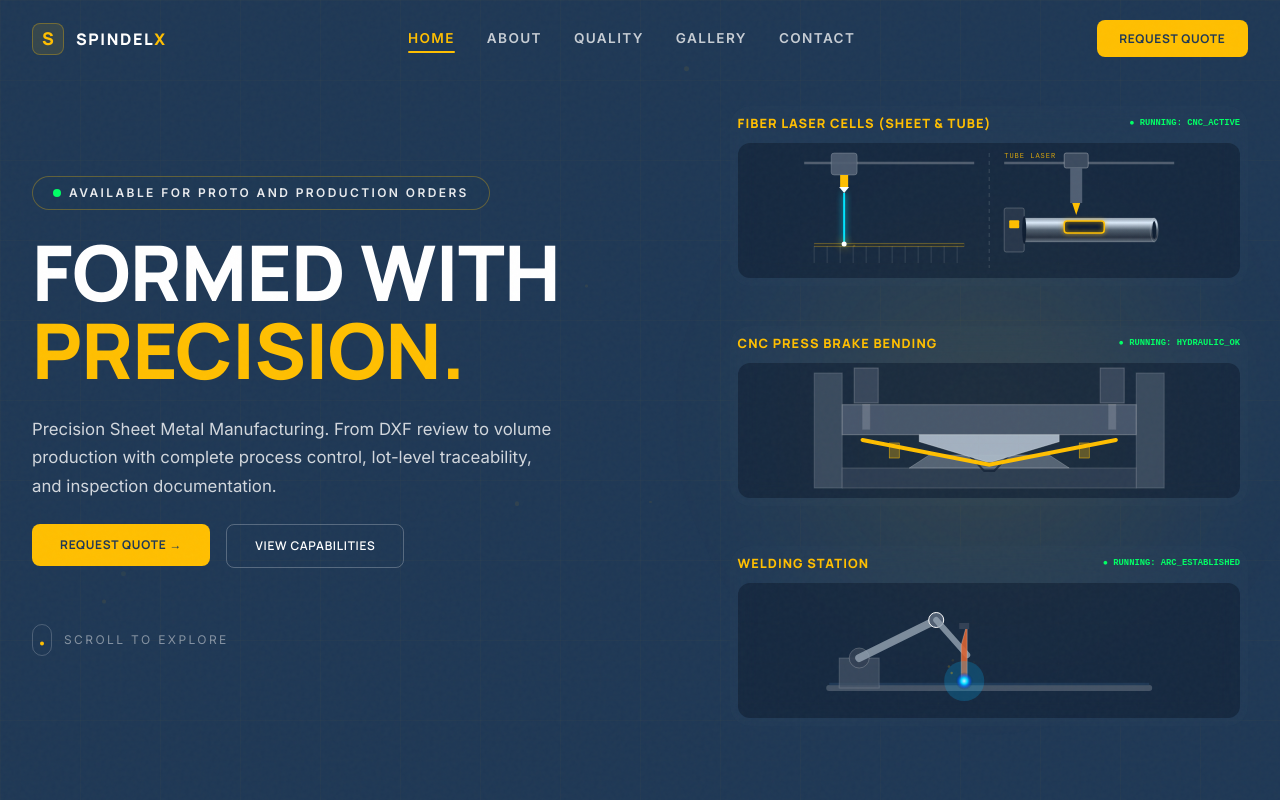
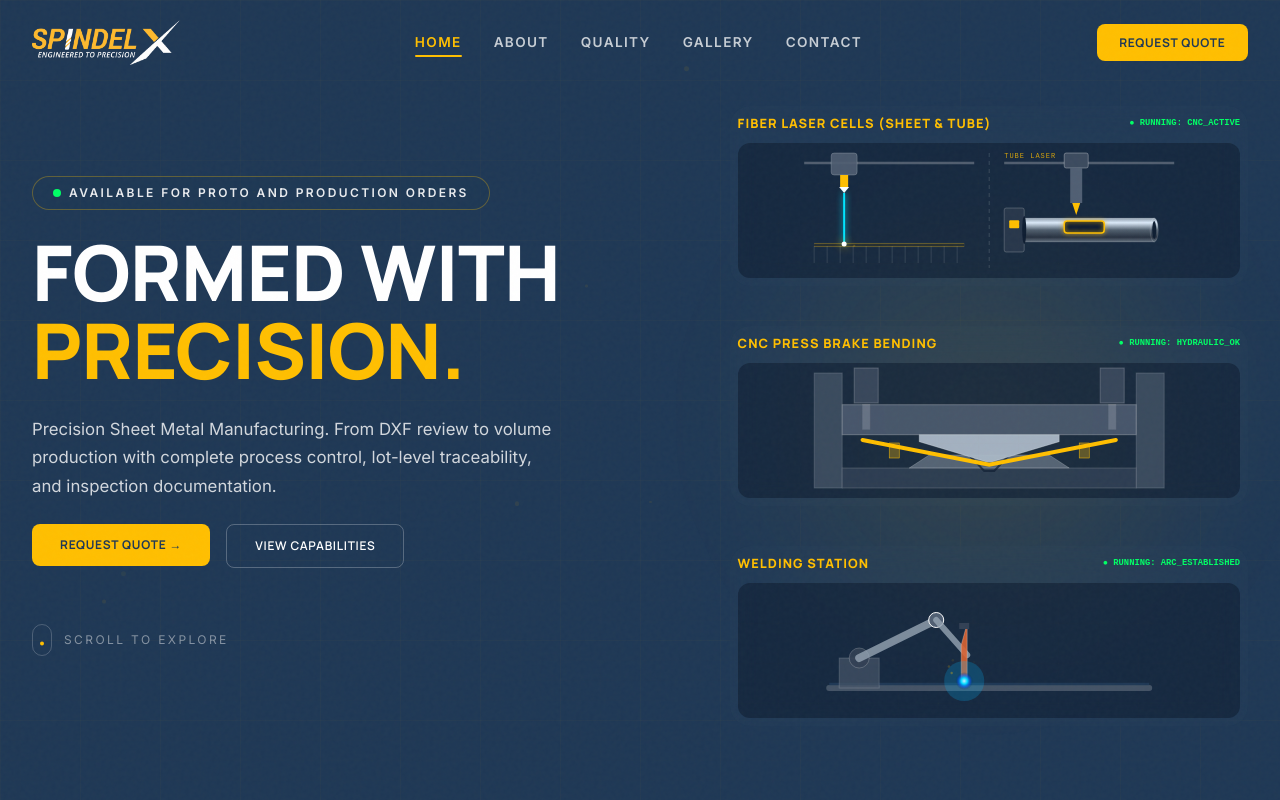
Before and after one commit to chetu1988/SpindelX_Website, a Next.js app: page / in a window 1280 px wide. Shown: the top 800 px of the page. Built offline with nearby package versions, Linux system fonts and the light colour scheme.

Commit message:
Replace CSS logo with new image logo

```diff
--- a/src/components/layout/Footer.tsx
+++ b/src/components/layout/Footer.tsx
@@ -30,11 +30,8 @@ export function Footer() {
         <div style={{ display: "grid", gridTemplateColumns: "repeat(auto-fit, minmax(200px, 1fr))", gap: "3rem", marginBottom: "3rem" }}>
           {/* Brand */}
           <div style={{ display: "flex", flexDirection: "column", gap: "1rem" }}>
-            <Link href="/" style={{ display: "flex", alignItems: "center", gap: "0.75rem" }}>
-              <div style={{ width: 32, height: 32, borderRadius: 8, background: "rgba(255,191,0,0.1)", border: "1px solid rgba(255,191,0,0.3)", display: "flex", alignItems: "center", justifyContent: "center" }}>
-                <span style={{ fontFamily: "var(--font-manrope)", fontWeight: 800, color: "#FFBF00", fontSize: "1.1rem" }}>S</span>
-              </div>
-              <span style={{ fontFamily: "var(--font-manrope)", fontWeight: 800, letterSpacing: "0.1em", color: "#fff", fontSize: "1rem" }}>SPINDEL<span style={{ color: "#FFBF00" }}>X</span></span>
+            <Link href="/" style={{ display: "flex", alignItems: "center" }}>
+              <img src="/images/logo.png" alt="SpindelX" style={{ height: "45px", width: "auto", objectFit: "contain" }} />
             </Link>
             <p style={{ color: "rgba(255,255,255,0.7)", fontSize: "0.85rem", lineHeight: 1.7, maxWidth: 240 }}>{BRAND.tagline}</p>
             <div style={{ display: "flex", gap: "0.75rem" }}>
--- a/src/components/layout/Navbar.tsx
+++ b/src/components/layout/Navbar.tsx
@@ -34,13 +34,8 @@ export function Navbar() {
       <motion.nav style={navStyle} initial={{ y: -80, opacity: 0 }} animate={{ y: 0, opacity: 1 }} transition={{ duration: 0.8, ease: [0.16, 1, 0.3, 1] }}>
       <div className="container-xl flex items-center justify-between">
         {/* Logo */}
-        <Link href="/" className="flex items-center gap-3 group">
-          <div style={{ width: 32, height: 32, borderRadius: 8, background: "rgba(255,191,0,0.1)", border: "1px solid rgba(255,191,0,0.3)", display: "flex", alignItems: "center", justifyContent: "center" }}>
-            <span style={{ fontFamily: "var(--font-manrope)", fontWeight: 800, color: "#FFBF00", fontSize: "1.1rem" }}>S</span>
-          </div>
-          <span style={{ fontFamily: "var(--font-manrope)", fontWeight: 800, letterSpacing: "0.1em", color: "#fff", fontSize: "1rem" }}>
-            SPINDEL<span style={{ color: "#FFBF00" }}>X</span>
-          </span>
+        <Link href="/" className="flex items-center group">
+          <img src="/images/logo.png" alt="SpindelX" style={{ height: "45px", width: "auto", objectFit: "contain" }} />
         </Link>
 
         {/* Desktop links */}
```
Also changed, not shown: public/images/logo.png (added).
